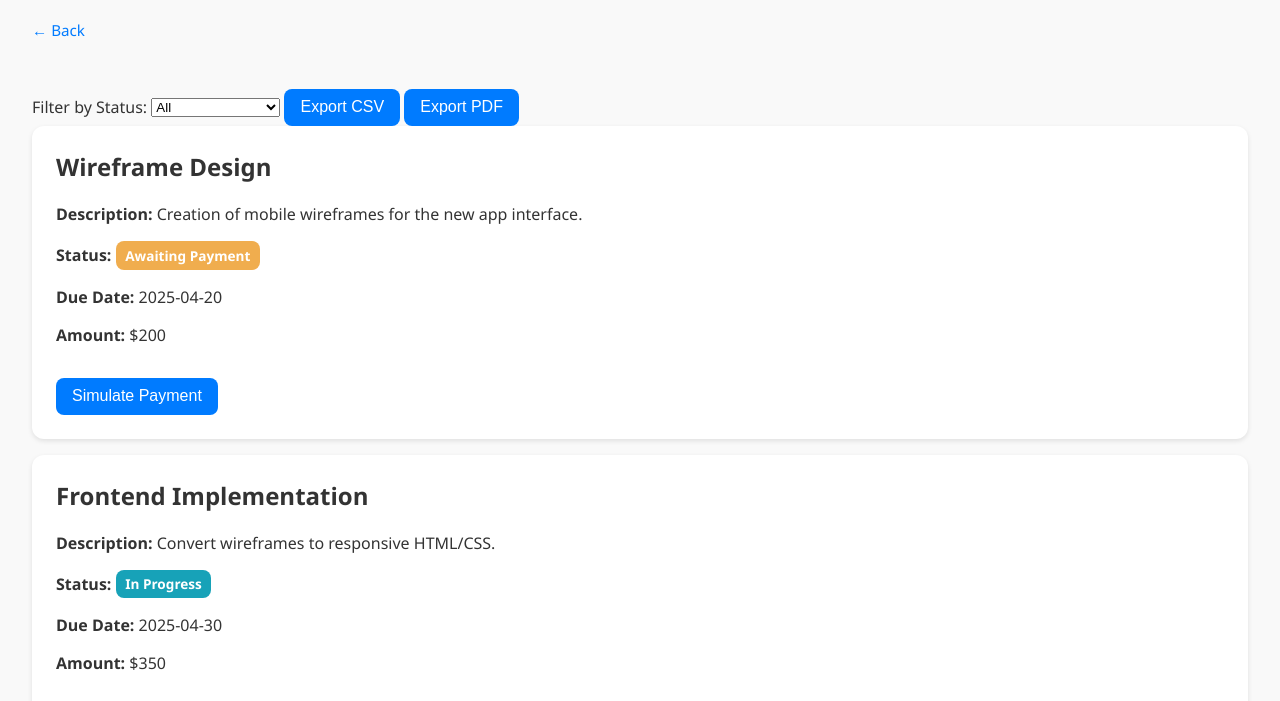
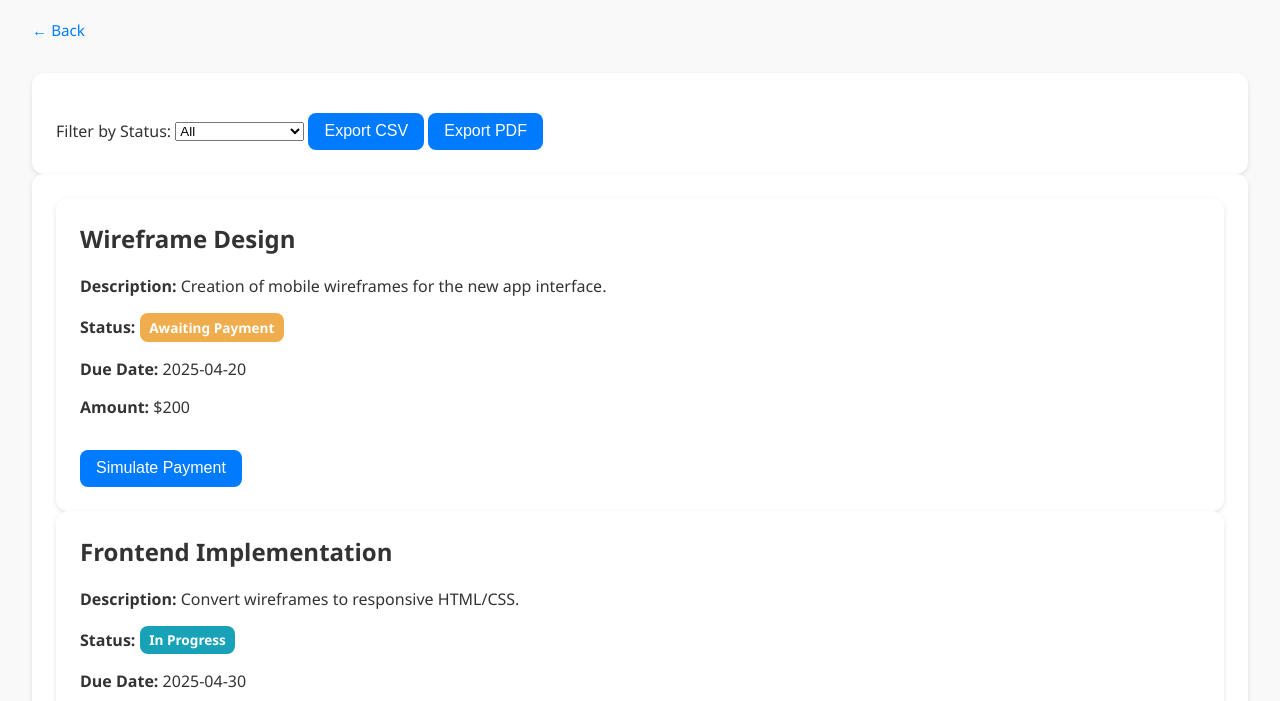
Before and after one commit to FREELYNK2/FreeLancer-Management, a website: page pages/detailed_milestone.html in a window 1280 px wide. Shown: the part 99-800 px from the top of the page. Drawn offline with nearby package versions, Linux system fonts and the light colour scheme.

Commit message:
Update detailed_milestone.html

```diff
--- a/pages/detailed_milestone.html
+++ b/pages/detailed_milestone.html
@@ -4,7 +4,7 @@
   <meta charset="UTF-8" />
   <meta name="viewport" content="width=device-width, initial-scale=1.0"/>
   <title>Milestone Dashboard</title>
-  <link rel="stylesheet" href="../pages/styles/style2.css" />
+  <link rel="stylesheet" href="../styles/style2.css" />
 </head>
 <body>
   <header>
```
